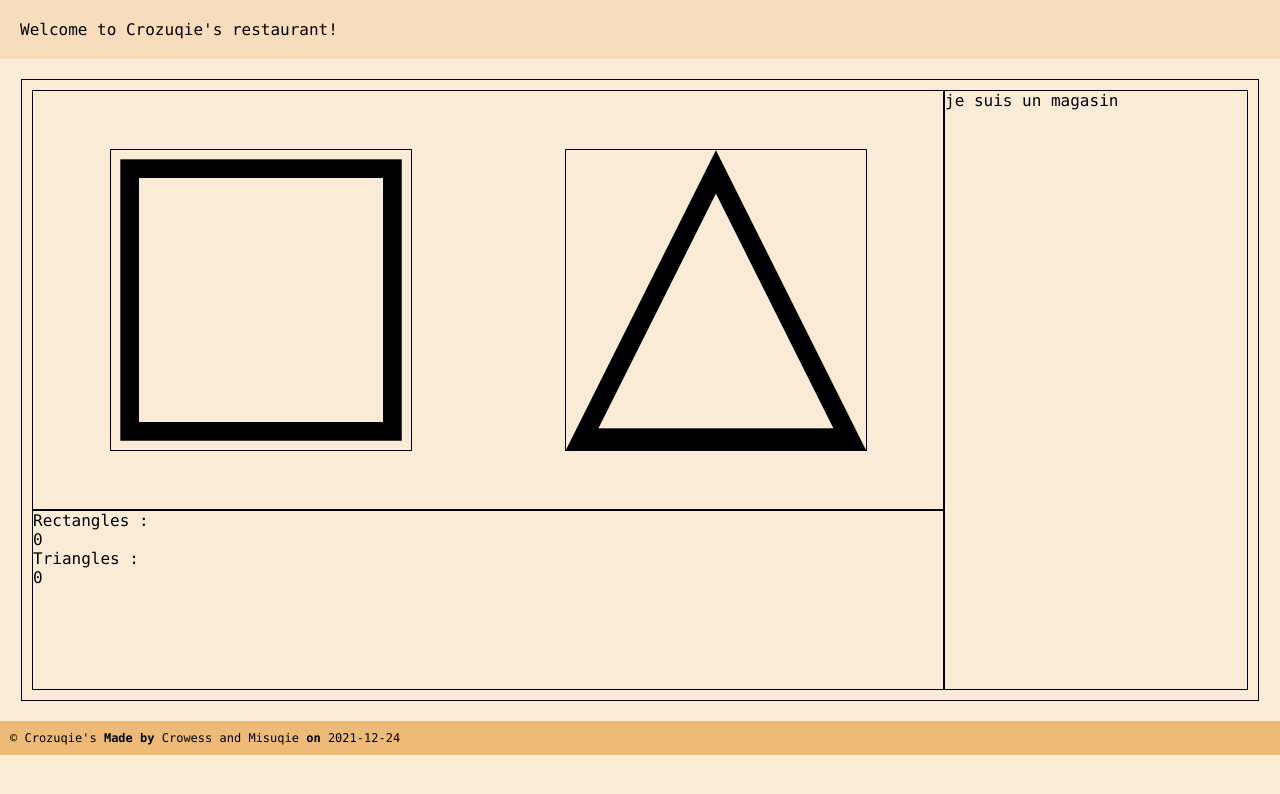
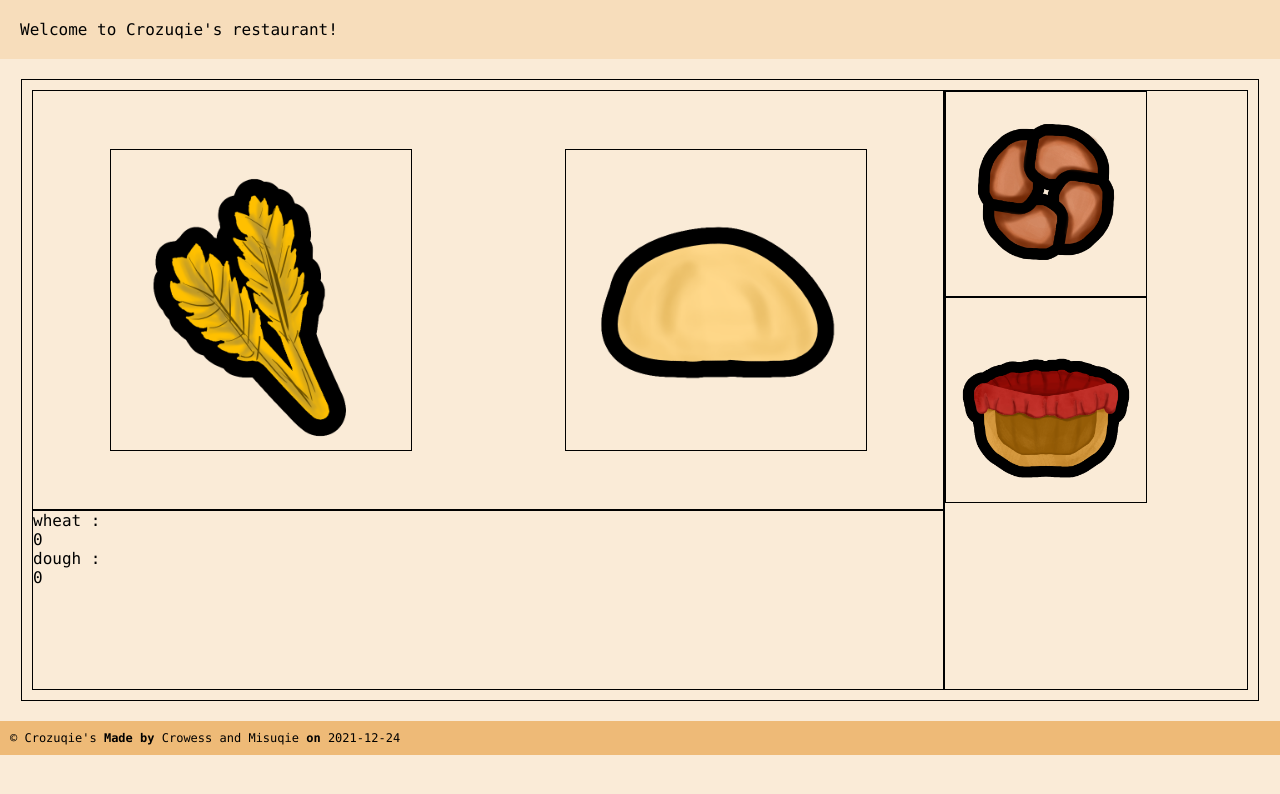
Before and after one commit to Crowess/crozuqies, a website: page client/index.html in a window 1280 px wide. Drawn offline with Linux system fonts and the light colour scheme.

Commit message:
added 4 images

```diff
--- a/client/index.html
+++ b/client/index.html
@@ -16,18 +16,19 @@
     <div class="tableau-principal">
         <div class="tableau-jeu">
             <div class="item-clickable" id="rectangleClickable">
-                <img src="images/rectangle.png" alt="rectangle">
+                <img src="images/wheat.png" alt="wheat">
             </div>
             <div class="item-clickable" id="triangleClickable">
-                <img src="images/triangle.png" alt="triangle">
+                <img src="images/dough.png" alt="dough">
             </div>
         </div>
         <div class="tableau-magasin">
-            je suis un magasin
+            <div class="croissant"><img src="images/croissant.png" alt="croissant"></div>
+            <div class="panier"><img src="images/panier.png" alt="panier"></div>
         </div>
         <div class="tableau-options">
-            Rectangles : <div id="nbrRects">0</div>
-            Triangles : <div id="nbrTrigs">0</div>
+            wheat : <div id="nbrRects">0</div>
+            dough : <div id="nbrTrigs">0</div>
         </div>
     </div>
 
--- a/client/style.css
+++ b/client/style.css
@@ -8,6 +8,16 @@ body {
     background-color: #f7ddbb;
     top: 0px;
     padding: 20px;
+}
+
+.tableau-magasin > div {
+    width: 200px;
+    border: 1px solid black;
+}
+
+.tableau-magasin > div > img{
+    width: 100%;
+    height: 100%;
 }
 
 .tableau-principal {
```
Also changed, not shown: client/images/croissant.png (added), client/images/dough.png (added), client/images/panier.png (added), client/images/wheat.png (added).
